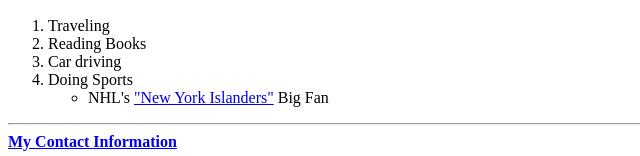
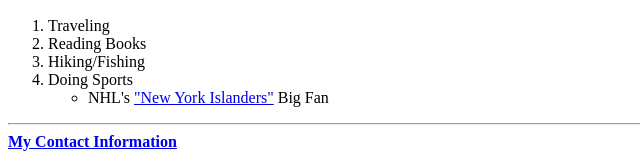
Before and after one commit to aviagorodok/cv3, a plain HTML site: page index.html in a window 1280 px wide. Shown: the part 879-1035 px from the top of the page, 0-640 px from the left. Drawn offline with Linux system fonts and the light colour scheme.

Commit message:
Update index.html

```diff
--- a/index.html
+++ b/index.html
@@ -72,7 +72,7 @@
   <ol>
     <li>Traveling</li>
     <li>Reading Books</li>
-    <li>Car driving</li>
+    <li>Hiking/Fishing</li>
     <li>Doing Sports</li>
     <ul>
       <li>NHL's <a href="https://www.nhl.com/islanders">"New York Islanders"</a> Big Fan</li>
```
